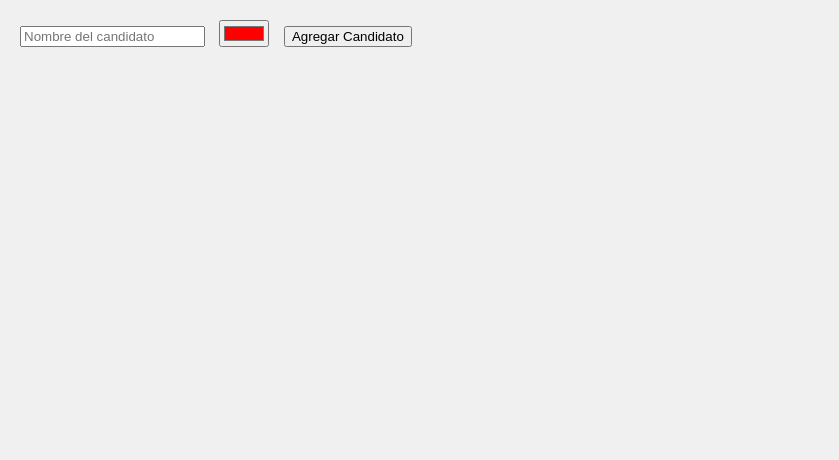
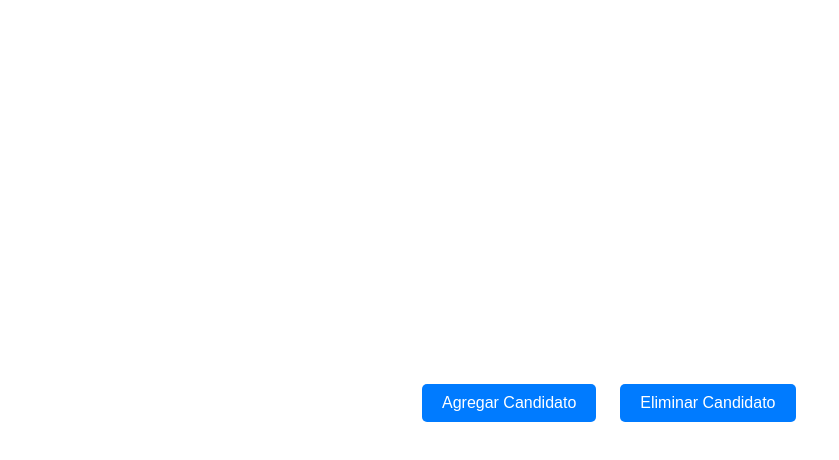
Before and after one commit to darioanguizola/anguizola-dario, a plain HTML site: page Laboratorio_5/index.html in a window 1280 px wide. Shown: the whole page, without its empty margins (0-839 px from the left). Drawn offline with Linux system fonts and the light colour scheme.

Commit message:
Update index.html

```diff
--- a/Laboratorio_5/index.html
+++ b/Laboratorio_5/index.html
@@ -1,23 +1,35 @@
 <!DOCTYPE html>
-<html lang="en">
+<html lang="es">
 <head>
     <meta charset="UTF-8">
     <meta name="viewport" content="width=device-width, initial-scale=1.0">
-    <title>Candidatos</title>
-    <link rel="stylesheet" href="styles.css">
+    <title>Gráfico de Torta</title>
+    <style>
+        button {
+            padding: 10px 20px;
+            margin: 10px;
+            font-size: 16px;
+            background-color: #007bff;
+            color: #fff;
+            border: none;
+            border-radius: 5px;
+            cursor: pointer;
+            transition: background-color 0.3s ease;
+        }
+
+        button:hover {
+            background-color: #0056b3;
+        }
+    </style>
 </head>
 <body>
-    <div id="form">
-        <form id="candidate-form">
-            <input type="text" id="name" placeholder="Nombre del candidato">
-            <input type="color" id="color" value="#ff0000">
-            <button type="submit">Agregar Candidato</button>
-        </form>
-    </div>
-    <div id="candidates-list">
-        <!-- Aquí se mostrarán los candidatos -->
-    </div>
+    <canvas id="myCanvas"></canvas>
+    <button onclick="PieChartModule.agregarNuevoGenero()">Agregar Candidato</button>
+    <button onclick="PieChartModule.eliminarGenero()">Eliminar Candidato</button>
+    <script src="app.js"></script>
+    <script>
+        // Aquí puedes llamar a las funciones del módulo PieChartModule para interactuar con el gráfico de torta
 
-    <script src="app.js" type="module"></script>
+    </script>
 </body>
 </html>
```
